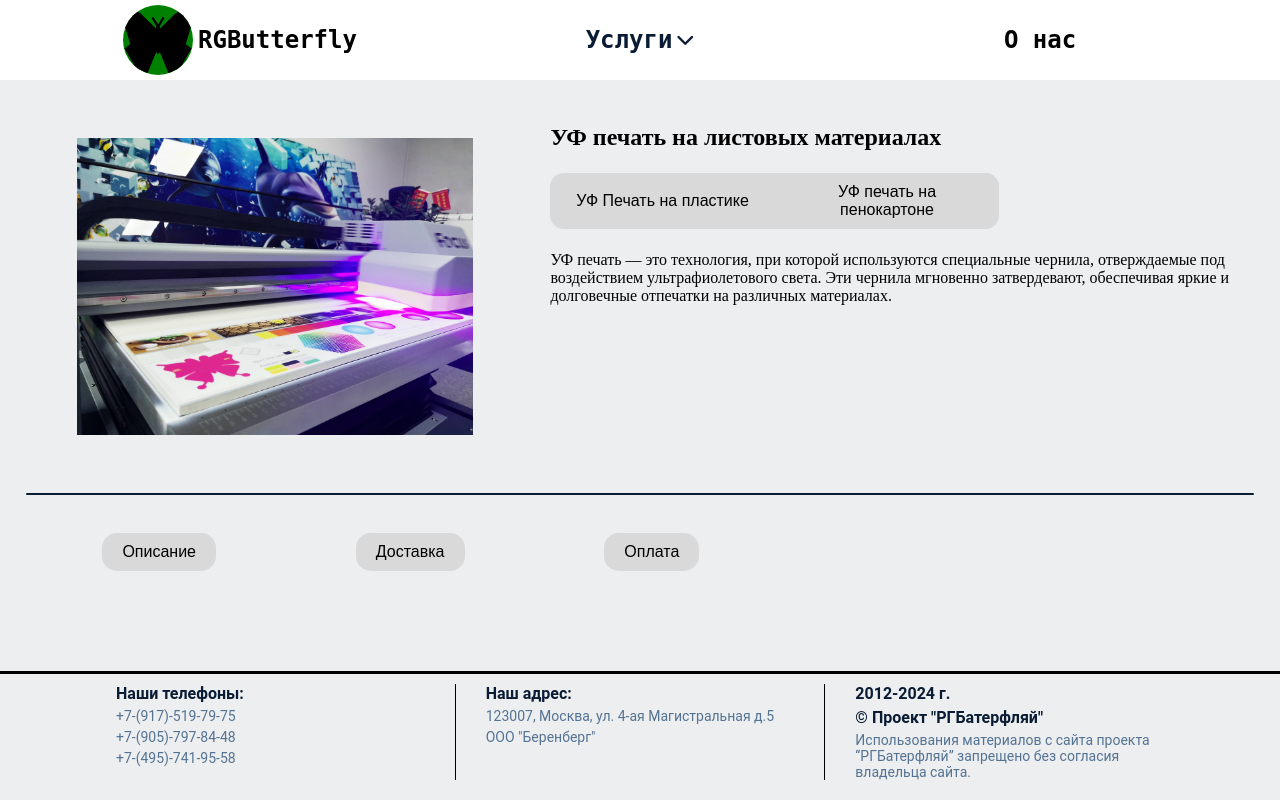
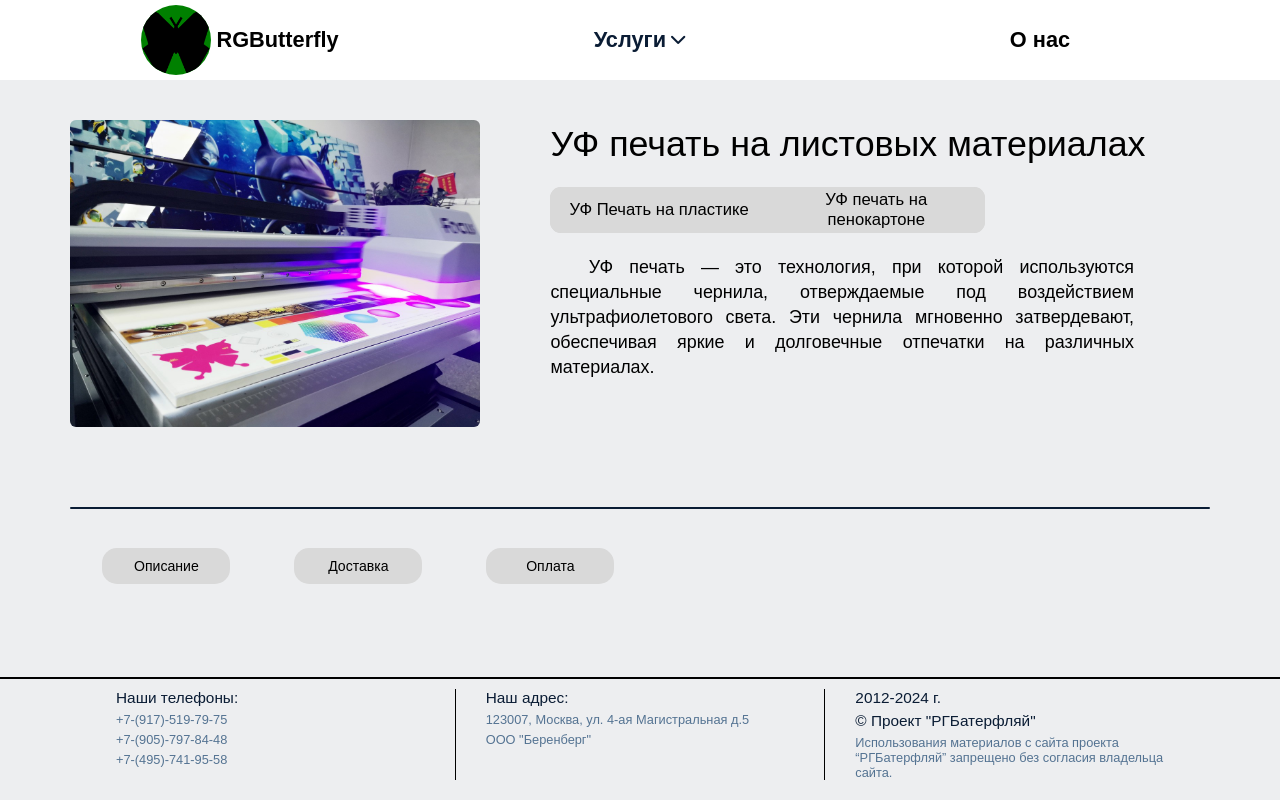
Before and after one commit to Prizze/RGButterfly, a Django app: page /service/1/ in a window 1280 px wide. Run offline with Django 4.2, Linux system fonts and the light colour scheme; data comes from the database, SQL or seed files in the repository; both versions use the stored data as it was after the commit; some libraries are stand-ins or nearby versions; some web fonts are replaced.

Commit message:
fontfamily

```diff
--- a/RGButterfly/web/static/RGButterfly/css/about.css
+++ b/RGButterfly/web/static/RGButterfly/css/about.css
@@ -87,7 +87,6 @@
 
 }
 .text p{
-  font-family: monospace;
 }
 
 .post-text{
@@ -96,7 +95,6 @@
 }
 
 .post-text p{
-    font-family: monospace;
 }
 
 .post-logo{
@@ -106,7 +104,6 @@
 
 h1{
     font-size: 46px;
-    font-family: monospace;
     font-weight: 600;
 }
 
@@ -186,7 +183,6 @@ p{
 
     h1{
         font-size: 44px;
-        font-family: monospace;
         font-weight: 600;
         margin-bottom: 20px;
     }
@@ -244,7 +240,6 @@ p{
 
     h1{
         font-size: 40px;
-        font-family: monospace;
         font-weight: 600;
         margin-bottom: 20px;
         margin-top: 20px;
@@ -297,7 +292,6 @@ p{
 
     h1{
         font-size: 40px;
-        font-family: monospace;
         font-weight: 600;
         margin-bottom: 20px;
         margin-top: 20px;
--- a/RGButterfly/web/static/RGButterfly/css/app.css
+++ b/RGButterfly/web/static/RGButterfly/css/app.css
@@ -1,6 +1,7 @@
 * {
     margin: 0;
     padding: 0;
+    font-family: 'TT Norms Pro', sans-serif;
 }
 body{
     display: flex;
@@ -42,10 +43,9 @@ header nav ul li {
     justify-content: center;
     align-items: center;
     text-align: center;
-    font-size: 24px;
-    font-weight: bold;
+    font-size: 1.7vw;
+    font-weight: 700;
     color: #0A1C34;
-    font-family: monospace;
 }
 header nav > ul > li > a {
     position:relative;
@@ -98,7 +98,7 @@ header .sub-menu.open {
 }
 header .sub-menu .hr {
     width: 0;
-    height: 3px;
+    height: 2px;
     background-color: black;
     margin: 0 auto;
     margin-top: 5px;
@@ -128,20 +128,21 @@ header .sub-menu .hr.expand {
 }
 .column h2{
     text-align: left;
-    font-size: 20px;
-    margin-bottom: 20px;
+    font-size: 1.4vw;
+    font-weight: 500;
+    margin-bottom: 3vh;
     height: 60px;
     color: #0A1C34;
     line-height: 1.5;
 }
 .column a{
     text-align: left;
-    font-size: 20px;
+    font-size: 1.35vw;
     margin-top: 10px;
     display: flex;
     text-decoration: none;
     color: #3D79A7;
-    font-weight: lighter;
+    font-weight: 300;
     line-height: 1.3;
 }
 #overlay {
@@ -173,24 +174,25 @@ footer{
 .footer{
     margin-top:10px;
     margin-bottom:10px;
-    font-family:Roboto, mono;
+
 
 }
 .hr-footer{
     width: 100%;
-    height: 3px;
+    height: 2px;
     background-color: black;
 }
 .footer h5{
     text-align:left;
-    font-size: 16px;
-    font-weight: bold;
+    font-size: 1.2vw;
+    font-weight: 500;
     margin-bottom: 5px;
     color: #0A1C34;
 }
 .footer p{
     text-align:left;
-    font-size: 14px;
+    font-weight: 300;
+    font-size: 1vw;
     margin-top: 5px;
     color: #547392;
     }
@@ -319,14 +321,14 @@ footer{
         all: unset;
         font-size: 28px;
         line-height: 2;
-        font-family: monospace;
+
     }
     .drop-menu ul li a{
         text-decoration: none;
         color: #0A1C34;
         font-size: 28px;
         line-height: 2;
-        font-family: monospace;
+
     }
     .drop-menu .sub-menu-small{
         background-color: white;
--- a/RGButterfly/web/static/RGButterfly/css/main.css
+++ b/RGButterfly/web/static/RGButterfly/css/main.css
@@ -74,10 +74,9 @@ body {
 }
 
 .name p {
-    font-family: monospace;
     font-size: 3vw;
     color: #0A1C34;
-    font-weight: 700;
+    font-weight: 500;
     line-height: 1.2;
 }
 
@@ -184,9 +183,8 @@ body {
 }
 
 .card h2 {
-    font-family: monospace;
     font-weight: 400;
-    font-size: 1.56rem;
+    font-size: 1.9vw;
     margin: 0;
     color: #547392;
     flex: 2;
--- a/RGButterfly/web/static/RGButterfly/css/service.css
+++ b/RGButterfly/web/static/RGButterfly/css/service.css
@@ -24,6 +24,7 @@ body {
     display: flex;
     width: 100%;
     height: 60%;
+    margin-bottom: 5vh;
 }
 
 .service-img-container {
@@ -32,12 +33,14 @@ body {
     justify-content: center;
     align-items: center;
 }
+.service-img-container img{
+    border-radius: 6px;
+    width: 32vw;
+    height: auto;
+    margin: 5vh 0;
+}
 
 .service-image {
-    width: 100%;
-    height: auto;
-    max-height: 72%;
-    object-fit: contain;
 }
 
 .service-about {
@@ -48,26 +51,37 @@ body {
 
 .service-name {
     margin: 6% 0 3% 0;
-    font-size: x-large;
+    font-size: 2.8vw;
+    font-weight: 500;
 }
 
 .option-toggle {
     display: flex;
     justify-content: center;
-    border-radius: 14px;
+    border-radius: 11px;
     overflow: hidden;
     background-color: var(--button-bg-color);
     margin-bottom: 3%;
     width: fit-content;
+    max-width: 80%;
 }
 
 .option-button {
+
     border: none;
-    padding: 10px 20px;
+    padding: 0.4vh 1vw;
     background-color: var(--button-bg-color);
     color: var(--text-color);
     cursor: pointer;
-    font-size: medium;
+    font-size: 1.3vw;
+    font-weight: 400;
+    height: 100%;
+    width: 100%;
+}
+ .option-button:hover{
+    background-color: #cfcfcf;
+    border-radius: 11px;
+    transition: background-color 0.2s ease-out;
 }
 
 .option-button.selected {
@@ -75,12 +89,24 @@ body {
     color: var(--text-selected-color);
     height:100%;
     width: 100%;
+    transition: background-color 0.3s ease-out, color 0.1s ease-out;
 }
 
 .option-toggle .option-button.selected {
-    border-radius: 14px;
+    border-radius: 11px;
+}
+.service-description{
+    font-size:  1.4vw;
+    font-weight: 300;
+    width: 80%;
 }
 
+.service-description p{
+    text-align: justify;
+    line-height: 1.4;
+    text-indent: 3vw;
+
+}
 .option-container {
     display: flex;
     flex-direction: column;
@@ -93,7 +119,7 @@ body {
 }
 
 .stick {
-    width: 96%;
+    width: 89%;
     height: 2px;
     border-radius: 4px;
     background-color: var(--stick-bg-color);
@@ -101,23 +127,30 @@ body {
 
 .menu {
     display: flex;
-    column-gap: 13%;
+    column-gap: 5vw;
     margin: 3% 8% 0;
 }
 
 .data-button {
     border: none;
+    min-width: 10vw;
     border-radius: 15px;
     padding: 10px 20px;
     background-color: var(--button-bg-color);
     color: var(--text-color);
     cursor: pointer;
-    font-size: medium;
+    font-size: 1.1vw;
+    font-weight: 400:
 }
-
+.data-button:hover{
+    background-color: #cfcfcf;
+    border-radius: 15px;
+    transition: background-color 0.2s ease-out;
+}
 .data-button.selected {
     background-color: var(--button-selected-bg-color);
     color: var(--text-selected-color);
+    transition: background-color 0.3s ease-out, color 0.1s ease-out;
 }
 
 .description-data,
--- a/RGButterfly/web/templates/web/app.html
+++ b/RGButterfly/web/templates/web/app.html
@@ -11,6 +11,7 @@
     <link rel="stylesheet" href="{% static 'RGButterfly/css/app.css' %}" type="text/css" media="all">
     <link rel="preconnect" href="https://fonts.googleapis.com">
     <link rel="preconnect" href="https://fonts.gstatic.com" crossorigin>
+    <link href="https://fonts.cdnfonts.com/css/tt-norms-pro" rel="stylesheet">
 
 </head>
 <body>
--- a/RGButterfly/web/templates/web/service.html
+++ b/RGButterfly/web/templates/web/service.html
@@ -41,15 +41,15 @@
                 <img id="example-image" src="" alt="">
             </div>
         </section>
-        <section class="deliver-data">
-            <div class = “description”>
-                <ul class= “properties”>
+        <section class=deliver-data>
+            <div class = description>
+                <ul class= properties>
                    <li>
                        <p>Проект "Запечатало" осуществляет курьерскую и автомобильную доставку по Москве и МО. </p>
                    </li>
 
                     <li> <h3>Доставка продукции производиться:</h3>
-                        <ul class = “sub-properties”>
+                        <ul class = sub-properties>
                             <li>если это было указано в оформленном заказе, подтверждено менеджером ведущим заказ и своевременно оплачено. </li>
                             <li>в рабочее время - с понедельника по пятницу с 10 до 18 часов, или в другое время по согласованию. </li>
                             <li>на следующий день после определения интервала времени и места доставки с Заказчиком. </li>
@@ -59,14 +59,14 @@
                     <li><p>Если заказ был доставлен по адресу и в интервале времени оговоренного с Заказчиком, а Заказчик или его доверенное лицо не смог принять заказ, то повторная доставка на любой адрес Заказчику будет осуществлена только после повторной оплаты доставки.</p></li>
 
                     <li> <h3>Отгрузка продукции и выдача заказов:</h3>
-                        <ul class = “sub-properties”>
+                        <ul class = sub-properties>
                             <li>осуществляется со склада Проект "Запечатало", расположенного по адресу -123007, Москва, ул. 4-ая Магистральная д.5</li>
                             <li>производится в рабочее время - с понедельника по пятницу с 10 до 18 часов или в другое время по согласованию. </li>
                         </ul>
                     </li>
                     <li><h3>Для юридических лиц:</h3>
                         <p>Для получения продукции представителем Заказчика требуются:</p>
-                        <ul class = “sub-properties”>
+                        <ul class = sub-properties>
                             <li>Доверенность, оформленная на имя сотрудника организации, получающего товар,и заверенная печатью организации. </li>
                             <li>Наличие паспорта гражданина России у лица, получающего товар. </li>
                         </ul>
@@ -79,11 +79,11 @@
         </section>
 
         <section class="payment-data">
-            <div class = “description”>
-                <ul class= “properties”>
-                    <li>Так как проект "РГБатерфляй" занимается не типовой продукцией, а продукцией выпускаемой под конкретный заказ и с определенными параметрами, то по умолчанию, все работы и для физических и для юридических лиц, выполняются на на условиях 100% предоплаты (если в договоре не установлено иное).</li>
+            <div class = description>
+                <ul class= properties>
+                    <li><p>Так как проект "РГБатерфляй" занимается не типовой продукцией, а продукцией выпускаемой под конкретный заказ и с определенными параметрами, то по умолчанию, все работы и для физических и для юридических лиц, выполняются на на условиях 100% предоплаты (если в договоре не установлено иное).</p></li>
                     <li>
-                        <ul class= “sub-properties”>
+                        <ul class= sub-properties>
                         <li>Оплата принимается только по безналичному расчету.</li>
                         <li> Счет выставляется после согласования параметров запроса, оформленного Заказчиком и окончательного расчета заказа.</li>
                         <li> Для выставления счёта необходимо - точное наименование организации, банковские реквизиты телефон контактного лица. </li>
```
Also changed, not shown: other parts of RGButterfly/web/static/RGButterfly/css/service.css (+45 -4 lines), RGButterfly/db.sqlite3. Lines whose indentation alone changed are shown as unchanged.
